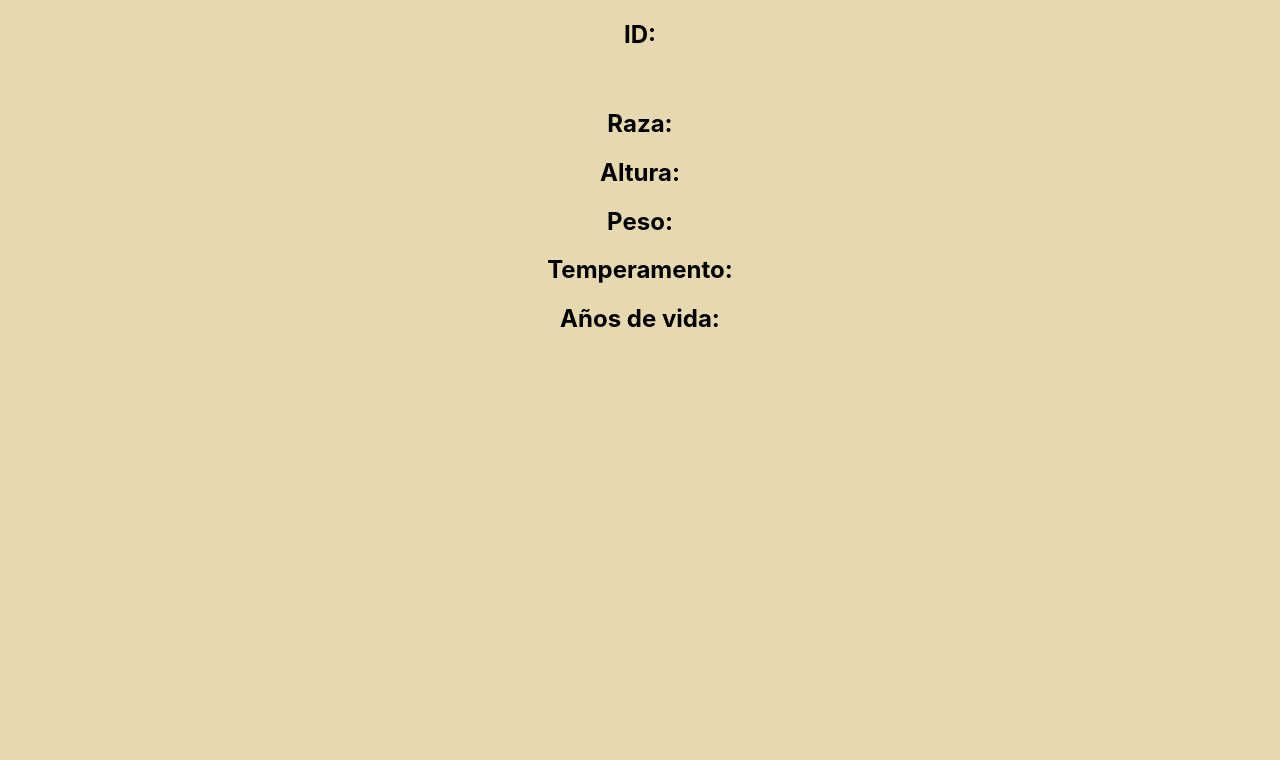
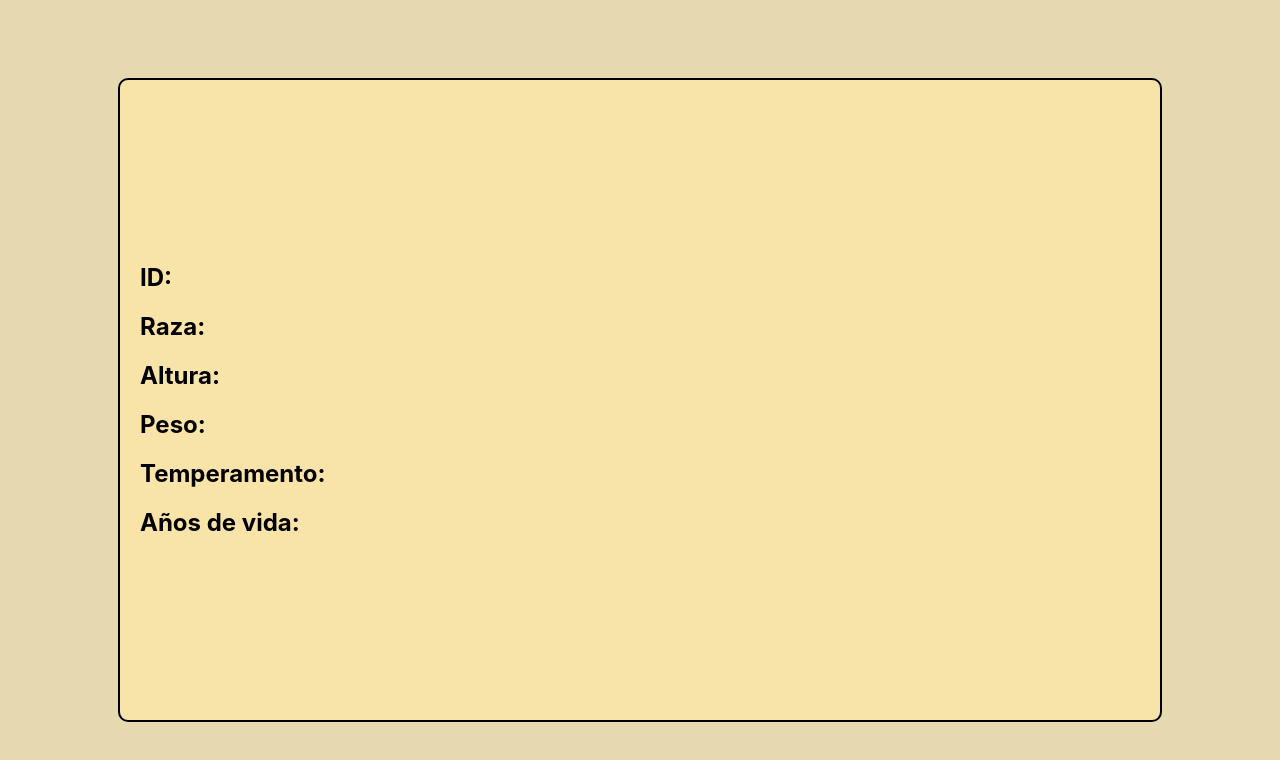
Before and after one commit to EzAntoine/ProyectoIndividual-Dogs, a React (Create React App) app in the folder client/: page /home/1 in a window 1280 px wide. Shown: the top 760 px of the page. Built offline with nearby package versions, Linux system fonts and the light colour scheme; no server answers.

Commit message:
Se acomodaron estilos de Detail

```diff
--- a/client/src/components/Detail/Detail.jsx
+++ b/client/src/components/Detail/Detail.jsx
@@ -1,3 +1,5 @@
+/* Styles */
+import style from './Detail.module.css'
 /* Hooks */
 import { useParams } from 'react-router-dom';
 import {useEffect, useState} from 'react';
@@ -5,7 +7,6 @@ import { useDispatch, useSelector } from 'react-redux';
 /* Dendencies */
 //import axios from 'axios';
 import { getDetail } from '../../redux/actions';
-/* Styles */
 
 
 const Detail=()=>{
@@ -24,15 +25,17 @@ const Detail=()=>{
     },[dispatch,id])
 
     return(
-        <div>
-            <div>
+        <div className={style.detailContainer}>
+            <div className={style.leftContent}>
                 <h2>ID: {dogDet.id && dogDet.id}</h2>
-                <img src={dogDet.image && dogDet.image} alt={dogDet.name}/>
                 <h2>Raza: {dogDet.name && dogDet.name}</h2>
                 <h2>Altura: {dogDet.height && dogDet.height}</h2>
                 <h2>Peso: {dogDet.weight && dogDet.weight}</h2>
                 <h2>Temperamento: {dogDet.temperament && dogDet.temperament}</h2>
                 <h2>Años de vida: {dogDet.life_span && dogDet.life_span}</h2>
+            </div>
+            <div className={style.rightContent}>
+                <img src={dogDet.image && dogDet.image} alt={dogDet.name}/>
             </div>
         </div>
     )
--- a/client/src/components/Detail/Detail.module.css
+++ b/client/src/components/Detail/Detail.module.css
@@ -0,0 +1,45 @@
+.detailContainer {
+    position: absolute;
+    top: 50%;
+    left: 50%;
+    transform: translate(-50%, -50%);
+    display: flex;
+    justify-content: center;
+    align-items: center;
+    height: 80vh; /* Asegura que el contenedor ocupe toda la altura de la ventana */
+    width: 130vh;
+    background-color: rgb(248, 227, 169); /* Color de fondo del contenedor */
+    border: 2px solid black;
+    border-radius: 10px;
+    color: rgb(0, 0, 0);
+}
+
+  .leftContent {
+    flex: 1; /* Divide el contenedor en dos, dando más espacio a la izquierda */
+    padding: 20px;
+    text-align: left;
+  }
+
+  .leftContent h2::before {
+    content: attr(data-label); /* Muestra el atributo "data-label" como contenido antes de h2 */
+    color: black; /* Color rojo para las etiquetas */
+  }
+
+  .rightContent {
+    flex: 1;
+    display: flex;
+    padding: 20px;
+    flex-direction: column;
+    align-items: center;
+  }
+
+  /* Agrega estilos a los elementos dentro del componente según sea necesario */
+  .rightContent img {
+    max-width: 100%;
+    max-height: auto;
+    border: 1px solid  rgb(226, 226, 226);
+    border-radius: 10px;
+  }
+  .rightContent h2 {
+    margin: 8px 0;
+  }
```
